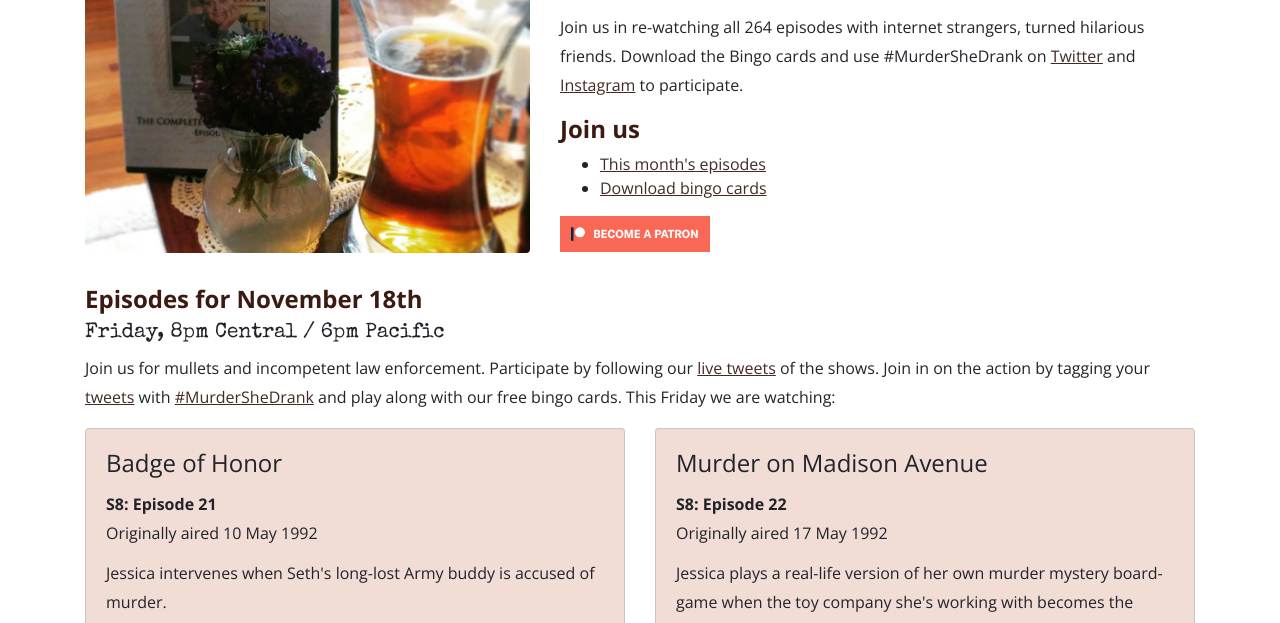
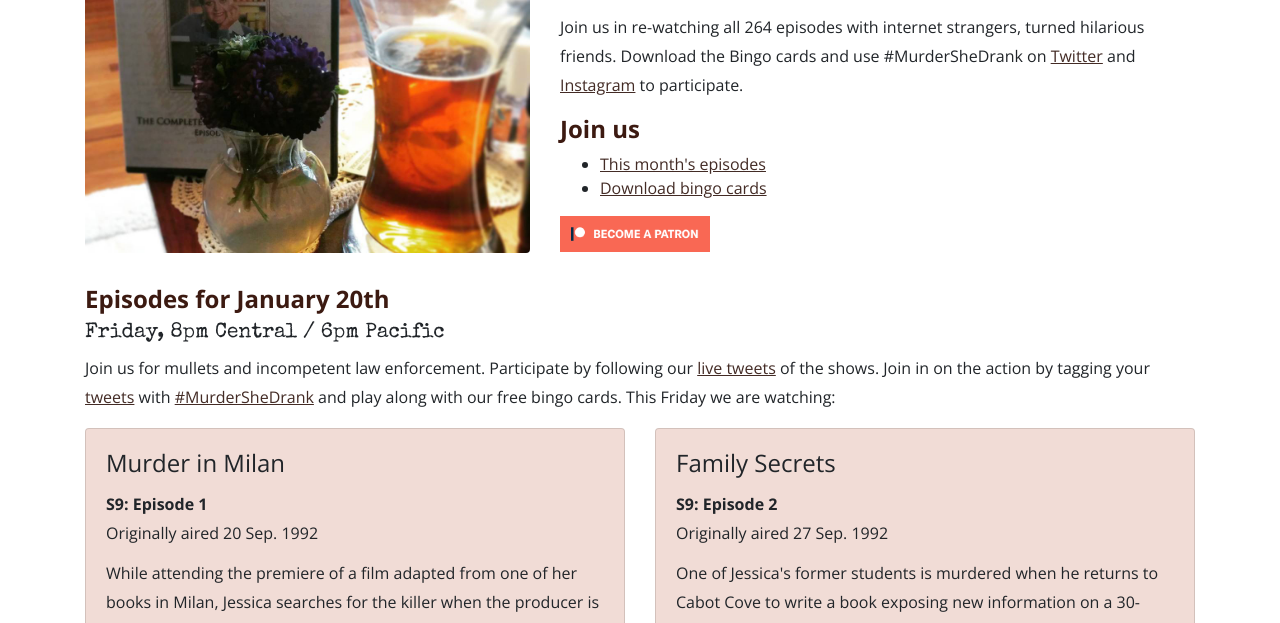
Before and after one commit to kzadrozny/murdershedrank, a website: page index.html in a window 1280 px wide. Shown: the part 177-800 px from the top of the page. Drawn offline with nearby package versions, Linux system fonts and the light colour scheme.

Commit message:
January 23 updates

```diff
--- a/index.html
+++ b/index.html
@@ -83,7 +83,7 @@
     <!-- Episodes -->
     <div id="episodes" class="jump"></div>
     <section class="episodes">
-      <h2>Episodes for November 18th</h2>
+      <h2>Episodes for January 20th</h2>
       <h3>Friday, 8pm Central / 6pm Pacific</h3>
       <p>Join us for mullets and incompetent law enforcement. Participate by following our <a href="https://twitter.com/MurderSheDrank">live tweets</a> of the shows. Join in on the action by tagging your <a href="https://twitter.com/hashtag/MurderSheDrank?src=hash">tweets</a> with <a href="https://instagram.com/explore/tags/murdershedrank/">#MurderSheDrank</a> and play along with our free bingo cards. This Friday we are watching:</p>
       <div class="row">
@@ -91,11 +91,11 @@
         <div class="col-md-6 mb-5">
           <div class="card h-100">
             <div class="card-body">
-              <h4 class="card-title">Badge of Honor</h4>
+              <h4 class="card-title">Murder in Milan</h4>
               <p class="card-text">
-                <span class="episode">S8: Episode 21</span>
-                <span class="ep-date">Originally aired 10 May 1992</span>
-                Jessica intervenes when Seth's long-lost Army buddy is accused of murder.
+                <span class="episode">S9: Episode 1</span>
+                <span class="ep-date">Originally aired 20 Sep. 1992</span>
+                While attending the premiere of a film adapted from one of her books in Milan, Jessica searches for the killer when the producer is murdered.
               </p>
             </div>
           </div>
@@ -104,11 +104,11 @@
         <div class="col-md-6 mb-5">
           <div class="card h-100">
             <div class="card-body">
-              <h4 class="card-title">Murder on Madison Avenue</h4>
+              <h4 class="card-title">Family Secrets</h4>
               <p class="card-text">
-                <span class="episode">S8: Episode 22</span>
-                <span class="ep-date">Originally aired 17 May 1992</span>
-                Jessica plays a real-life version of her own murder mystery board-game when the toy company she's working with becomes the scene of the crime.
+                <span class="episode">S9: Episode 2</span>
+                <span class="ep-date">Originally aired 27 Sep. 1992</span>
+                One of Jessica's former students is murdered when he returns to Cabot Cove to write a book exposing new information on a 30-year-old town scandal.
               </p>
             </div>
           </div>
@@ -200,13 +200,13 @@
       <p>No, that would make bingo very hard. Continue using the bingo card you chose if you watch more than one episode. It normally takes two episodes to get close to winning.</p>
 
       <h3>Are the episodes streaming anywhere?</h3>
-      <p>Yes! All seasons are available on the Peacock app. Seasons 1-5 are streaming on Amazon Prime in the U.S. Canada has all seasons available through Amazon Prime.</p>
+      <p>Yes! All seasons are available on the Peacock app and Roku. Seasons 1-5 are streaming on Amazon Prime in the U.S. Canada has all seasons available through Amazon Prime.</p>
 
       <h3>Do I need to drink to participate?</h3>
       <p>Absolutely not. In fact, half of Murder HQ are sober folks. "Murder She Drank" just sounded hilarious to us and we had to run with it. We do encourage crappy jokes and snacking though.</p>
 
       <h3>Is this a regular thing?</h3>
-      <p>Indeed, we've been doing this since 2014. We normally meet at 8pm Central on the third Friday of the month, but double check as this sometimes changes. We are currently working our way through season 8.</p>
+      <p>Indeed, we've been doing this since 2014. We normally meet at 8pm Central on the third Friday of the month, but double check as this sometimes changes. We are currently working our way through season 9.</p>
 
       <h3>How do you divide the seasons/episodes?</h3>
       <p>After some trial and error we decided to do one season per year. We plot the episodes so that we do two episodes a month and there are normally 22 episodes in a season. This normally leaves us with one month where we technically have no episodes to watch. Some years we do a special "Halloween" edition where we watch a different show (*cough*<em>Supernatural</em>*cough*) and other years we decide to take a break in December so we can relax and refresh for the new year. We always announce what our plans are toward the end of the year, so keep an eye out.</p>
```
